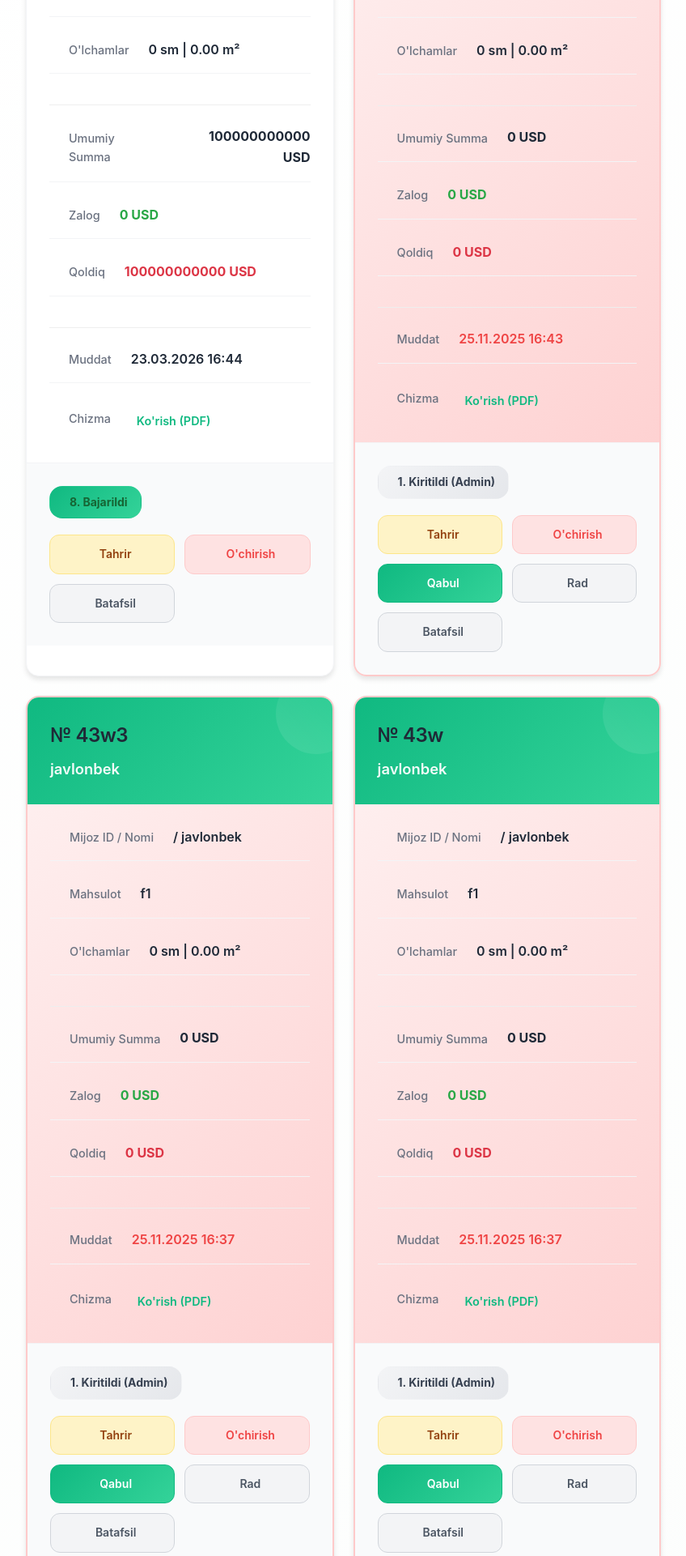
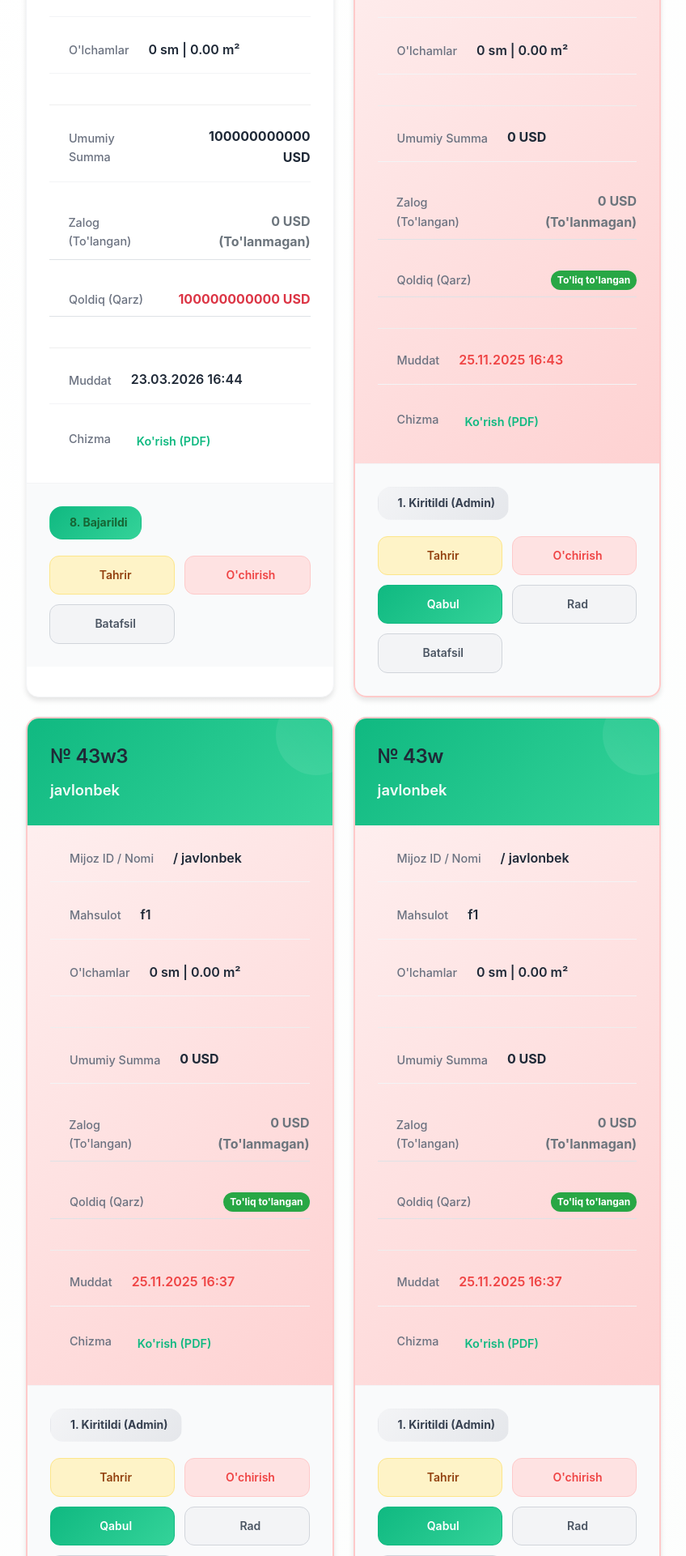
Before and after one commit to sardorsattoorovv7/korxona, a Django app: page /orders/ in a window 1280 px wide. Shown: the part 1505-3426 px from the top of the page at 81% size, without its empty margins (408-1256 px from the left). Run offline with Django 5.2, Linux system fonts and the light colour scheme; a user stored in the database is signed in; data comes from the database, SQL or seed files in the repository; some libraries are stand-ins or nearby versions.

Commit message:
Update order_list.html

```diff
--- a/orders/templates/orders/order_list.html
+++ b/orders/templates/orders/order_list.html
@@ -1802,11 +1802,12 @@
         <i class="fas fa-door-open"></i>
         <span>Eshik Turi</span>
     </span>
-            <span class="detail-value text-primary" style="font-weight: 600;">
+    <span class="detail-value">
         {% if is_worker and request.user.worker_profile not in order.assigned_workers.all %}
-                    ***
-                {% else %}
-                    {{ order.eshik_turi }}
+            <span class="text-muted">***</span>
+        {% else %}
+            {# Agar sizda 'F1, F2' matni bo'lsa, shunchaki chiqarish eng xavfsiz yo'l #}
+            <span class="text-primary" style="font-weight: 600;">{{ order.eshik_turi }}</span>
         {% endif %}
     </span>
 </div>
@@ -1855,23 +1856,31 @@
             </span>
         </div>
 
-        <div class="detail-row">
+        <div class="detail-row d-flex justify-content-between border-bottom py-2">
     <span class="detail-label">
-                <i class="fas fa-hand-holding-usd"></i>
-                <span>Zalog</span>
-            </span>
-            <span class="detail-value text-success" style="font-weight: bold;">
-                {{ order.prepayment|default:"0"|floatformat:0 }} USD
-            </span>
-        </div>
-
-        <div class="detail-row">
+        <i class="fas fa-hand-holding-usd me-2"></i>
+        <span>Zalog (To'langan)</span>
+    </span>
+    <span class="detail-value {% if order.prepayment > 0 %}text-success{% else %}text-muted{% endif %}" style="font-weight: bold;">
+        {% if order.prepayment > 0 %}
+            {{ order.prepayment|floatformat:0 }} USD
+        {% else %}
+            0 USD (To'lanmagan)
+        {% endif %}
+    </span>
+</div>
+
+<div class="detail-row d-flex justify-content-between border-bottom py-2">
     <span class="detail-label">
-        <i class="fas fa-calculator"></i>
-        <span>Qoldiq</span>
-    </span>
-    <span class="detail-value text-danger" style="font-weight: bold;">
+        <i class="fas fa-calculator me-2"></i>
+        <span>Qoldiq (Qarz)</span>
+    </span>
+    <span class="detail-value {% if order.remaining_amount > 0 %}text-danger{% else %}text-primary{% endif %}" style="font-weight: bold;">
+        {% if order.remaining_amount > 0 %}
             {{ order.remaining_amount|floatformat:0 }} USD
+        {% else %}
+            <span class="badge bg-success text-white">To'liq to'langan</span>
+        {% endif %}
     </span>
 </div>
         <hr style="grid-column: 1 / -1; margin: 10px 0; border: 0; border-top: 1px solid #eee;">
```
Lines whose indentation alone changed are shown as unchanged.
